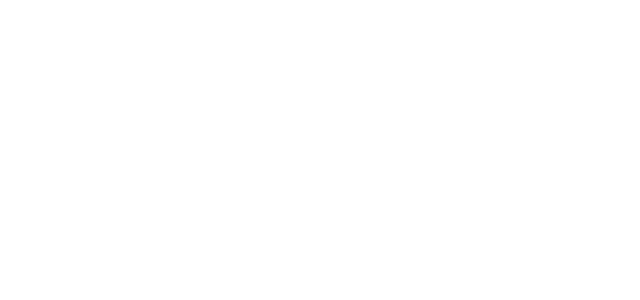
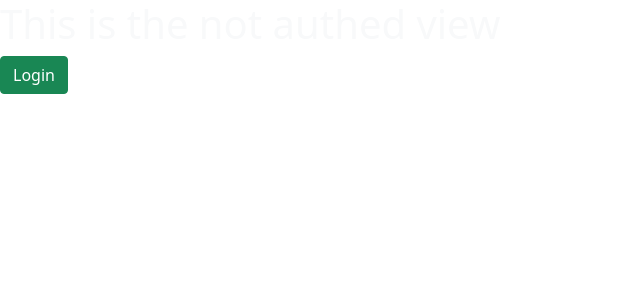
Before and after one commit to oriyash/synoptic-y2, a Vue app in the folder client/: page /admin in a window 1280 px wide. Before the commit this address had no page. Shown: the top 300 px of the page, without its empty margins (0-640 px from the left). Built offline with nearby package versions, Linux system fonts and the light colour scheme.

Commit message:
admin view

```diff
--- /dev/null
+++ b/client/src/components/Admin.vue
@@ -0,0 +1,11 @@
+<template>
+    <h1>This is the authed view</h1>
+</template>
+
+<script>
+export default {
+    name: "Admin",
+};
+</script>
+
+<style></style>
--- /dev/null
+++ b/client/src/components/NoAdmin.vue
@@ -0,0 +1,11 @@
+<template>
+    <h1>This is the not authed view</h1>
+</template>
+
+<script>
+export default {
+    name: "NoAdmin",
+};
+</script>
+
+<style></style>
--- a/client/src/router/index.js
+++ b/client/src/router/index.js
@@ -1,11 +1,18 @@
 import { createRouter, createWebHistory } from "vue-router";
 import HomeView from "../views/HomeView.vue";
+import AdminView from "../views/AdminView.vue";
 
 const routes = [
     {
         path: "/",
         name: "home",
         component: HomeView,
+    },
+
+    {
+        path: "/admin",
+        name: "admin",
+        component: AdminView,
     },
 ];
 
--- /dev/null
+++ b/client/src/views/AdminView.vue
@@ -0,0 +1,33 @@
+<template>
+    <div class="text-light">
+        <Admin v-if="admin" />
+        <NoAdmin v-else />
+        <button class="btn btn-success" @click="auth()">
+            {{ admin ? "Log Out" : "Login" }}
+        </button>
+    </div>
+</template>
+
+<script>
+import Admin from "@/components/Admin.vue";
+import NoAdmin from "@/components/NoAdmin.vue";
+
+export default {
+    data() {
+        return {
+            admin: null,
+        };
+    },
+    components: {
+        Admin,
+        NoAdmin,
+    },
+    methods: {
+        auth() {
+            this.admin ? (this.admin = false) : (this.admin = true);
+        },
+    },
+};
+</script>
+
+<style></style>
```
